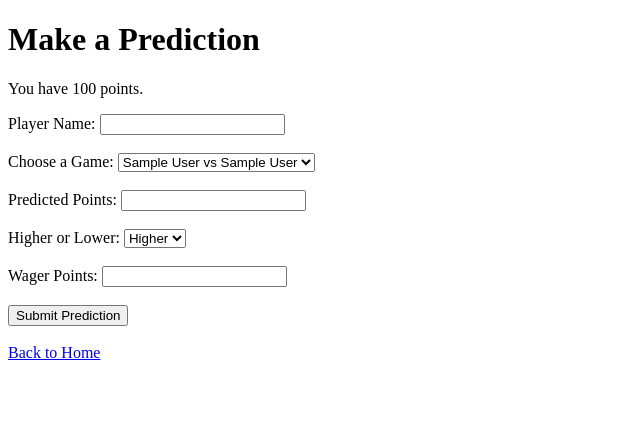
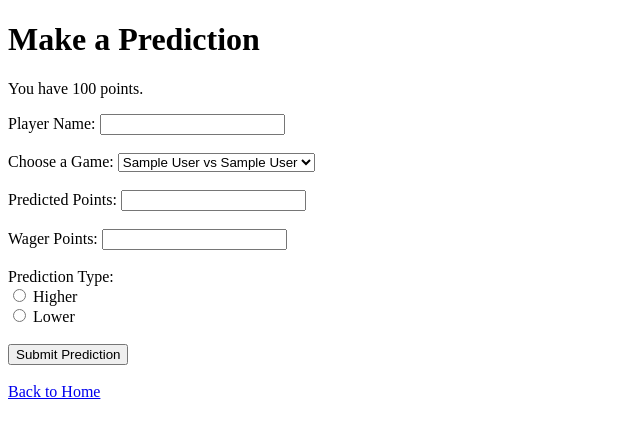
Before and after one commit to joshabks/basketball-game, a Flask app: page /predict in a window 1280 px wide. Shown: the top 438 px of the page, without its empty margins (0-640 px from the left). Run offline with Flask 3, Linux system fonts and the light colour scheme; a database or web service that is not in the repository returns one stand-in record (values such as "Sample title"); data that the repository does not hold is empty.

Commit message:
Update predict.html

```diff
--- a/templates/predict.html
+++ b/templates/predict.html
@@ -25,14 +25,12 @@
         <label for="prediction">Predicted Points:</label>
         <input type="number" name="prediction" required><br><br>
 
-        <label for="prediction_type">Higher or Lower:</label>
-        <select name="prediction_type" required>
-            <option value="higher">Higher</option>
-            <option value="lower">Lower</option>
-        </select><br><br>
-
         <label for="wager">Wager Points:</label>
         <input type="number" name="wager" required><br><br>
+
+        <label>Prediction Type:</label><br>
+        <input type="radio" name="prediction_type" value="higher" required> Higher<br>
+        <input type="radio" name="prediction_type" value="lower" required> Lower<br><br>
 
         <button type="submit">Submit Prediction</button>
     </form>
```
